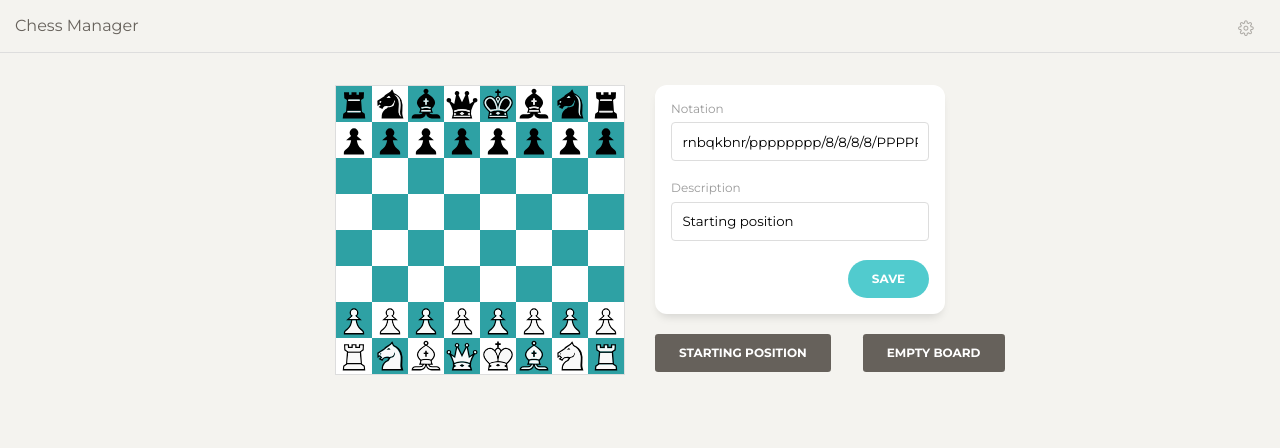
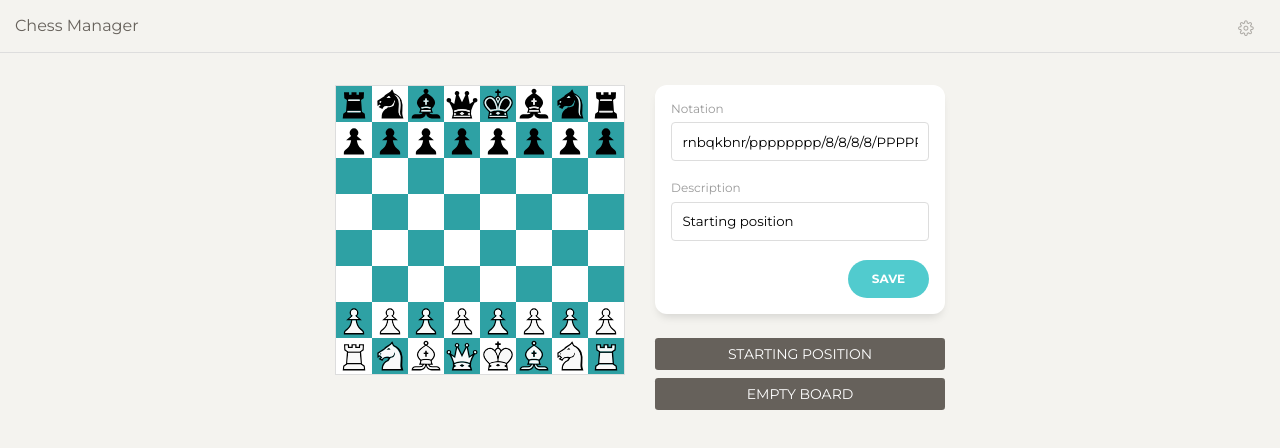
Before and after one commit to bbrakenhoff/chessmanager-angular, an Angular app: page / in a window 1280 px wide. Shown: the top 448 px of the page. Built offline with nearby package versions, Linux system fonts and the light colour scheme.

Commit message:
Better button mixins

```diff
--- a/src/app/fen-position/fen-position.component.html
+++ b/src/app/fen-position/fen-position.component.html
@@ -25,10 +25,12 @@
         </fieldset>
         <button type="submit" class="_formsubmit">Save</button>
       </form>
-      <div class="_wrapperbuttons">
-        <button class="_standardnotationbutton" (click)="applyStartingPosition()">Starting position</button>
-        <button class="_standardnotationbutton" (click)="applyEmptyBoard()">Empty board</button>
-      </div>
+      <button class="_standardnotationbutton" (click)="applyStartingPosition()">
+        Starting position
+      </button>
+      <button class="_standardnotationbutton" (click)="applyEmptyBoard()">
+        Empty board
+      </button>
     </div>
   </div>
 </div>
--- a/src/app/fen-position/fen-position.component.scss
+++ b/src/app/fen-position/fen-position.component.scss
@@ -72,6 +72,14 @@
     @include app-button();
 
     align-self: flex-end;
+    background-color: $app-button-primary;
+    border-radius: $app-button-border-radius-rounded;
+
+    &:active,
+    &:focus,
+    &:hover {
+      background-color: $app-button-primary-active;
+    }
   }
 
   & ._wrapperbuttons {
@@ -80,18 +88,18 @@
   }
 
   & ._standardnotationbutton {
-    @include app-button();
+    @include app-button-small();
 
-    flex-basis: 100%;
-    margin: 0 1rem;
+    width: 100%;
+    margin: 0.25rem 0;
 
-    background-color: #66615b;
-    border-radius: 0.2rem;
+    background-color: $app-button-secondary;
+    border-radius: $app-button-border-radius;
 
     &:active,
     &:hover,
     &:focus {
-      background-color: #403d39;
+      background-color: $app-button-secondary-active;
     }
   }
 }
--- a/src/app/settings/settings.component.scss
+++ b/src/app/settings/settings.component.scss
@@ -131,7 +131,9 @@
     opacity: 0;
     user-select: none;
 
-    &:hover, &:active,&:focus {
+    &:hover,
+    &:active,
+    &:focus {
       background: none;
     }
   }
@@ -144,6 +146,14 @@
     @include app-button();
 
     align-self: flex-end;
+    background-color: $app-button-primary;
+    border-radius: $app-button-border-radius-rounded;
+
+    &:active,
+    &:focus,
+    &:hover {
+      background-color: $app-button-primary-active;
+    }
   }
 
   & ._cardcategory {
--- a/src/assets/styles/_button.scss
+++ b/src/assets/styles/_button.scss
@@ -1,17 +1,16 @@
-@mixin app-button() {
+$app-button-primary: #51cbce;
+$app-button-primary-active: #34b5b8;
 
-  // Display & Box Model
-  padding: 0.7rem 1.5rem;
+$app-button-secondary: #66615b;
+$app-button-secondary-active: #403d39;
+
+$app-button-border-radius: 0.2rem;
+$app-button-border-radius-rounded: 2rem;
+
+@mixin app-button-base() {
   border: none;
-
-  // Other
-  background-color: #51cbce;
-  border-radius: 2rem;
   color: white;
   cursor: pointer;
-  font-size: 0.75rem;
-  font-weight: 600;
-  line-height: 1rem;
   outline: none;
   text-align: center;
   text-transform: uppercase;
@@ -19,10 +18,27 @@
   user-select: none;
   vertical-align: middle;
   white-space: nowrap;
+}
 
-  &:active,
-  &:hover,
-  &:focus {
-    background-color: #34b5b8;
-  }
+@mixin app-button() {
+  @include app-button-base();
+
+  // Display & Box Model
+  padding: 0.7rem 1.5rem;
+  border: none;
+
+  // Other
+  font-size: 0.75rem;
+  font-weight: 600;
+  line-height: 1rem;
 }
+
+@mixin app-button-small() {
+  @include app-button-base();
+
+  padding: 0.25rem 0.5rem;
+
+  font-size: 0.875rem;
+  font-weight: 400;
+  line-height: 1.5rem;
+}
```
